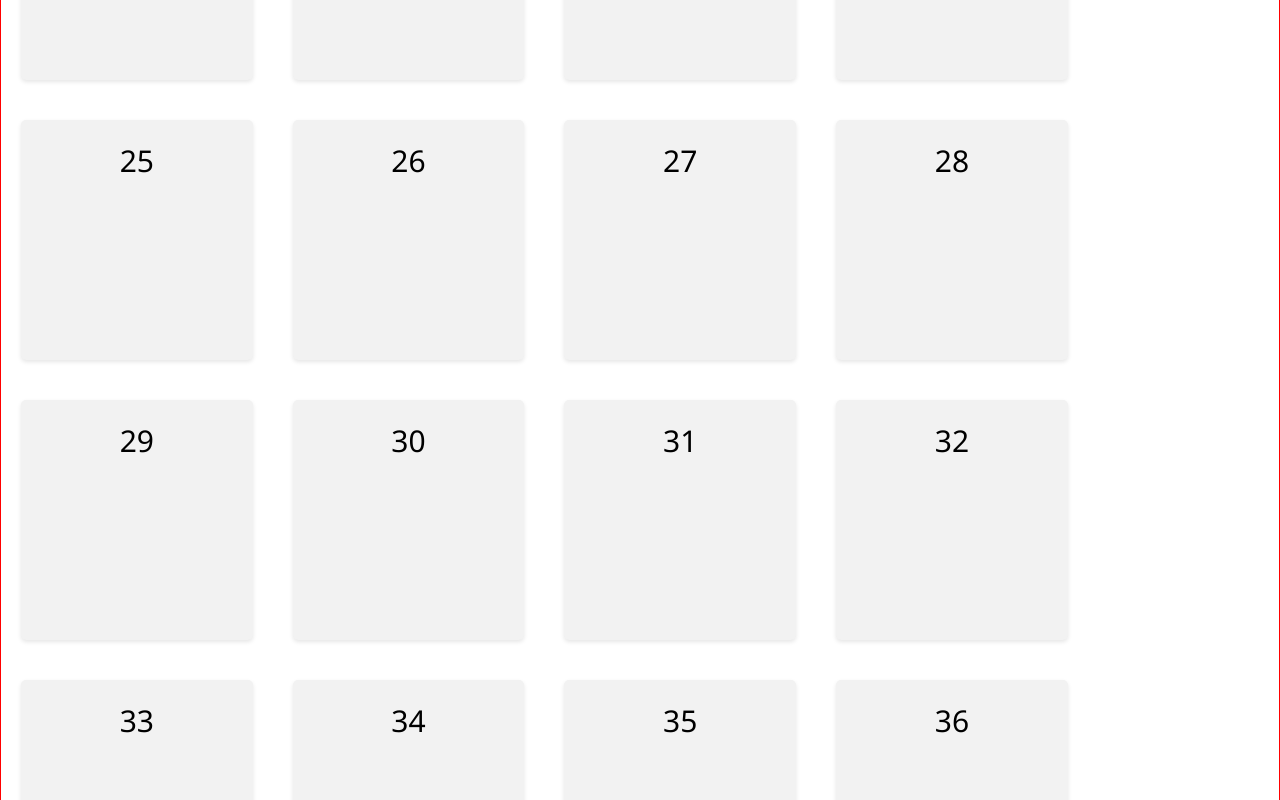
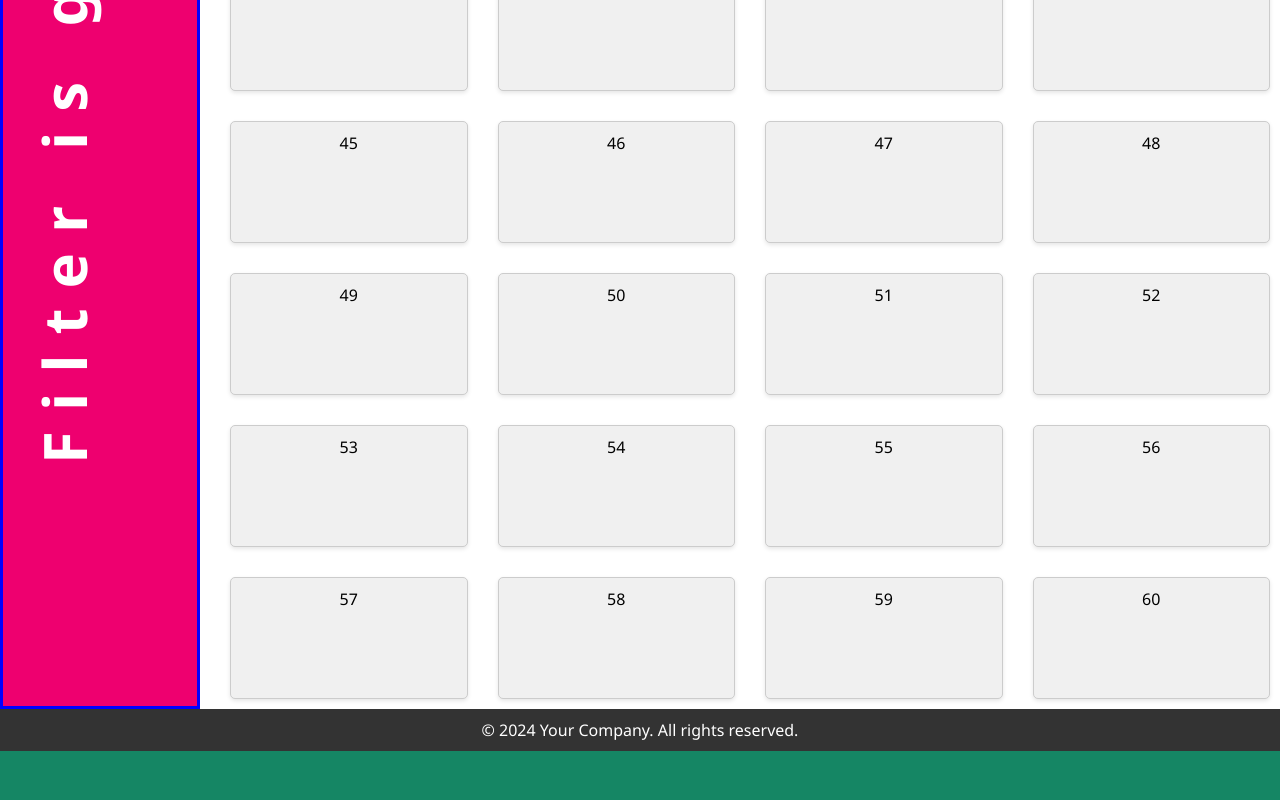
Before and after one commit to OlegParamey/PerfumeShop, a React (Create React App) app in the folder frontend/: page /perfumes in a window 1280 px wide. Shown: the part 1780-2580 px from the top of the page. After the commit the page ends 2531 px from the top, so only its background shows below. Built offline with nearby package versions, Linux system fonts and the light colour scheme.

Commit message:
added filter placeholder, fixed some styles

```diff
--- a/frontend/src/App.css
+++ b/frontend/src/App.css
@@ -28,6 +28,9 @@ footer {
     color: white;
     text-align: center;
     padding: 10px 0;
+    left: 0;
+    bottom: 0;
+    width: 100%;
 }
 
 a {
@@ -60,5 +63,5 @@ button:active {
 
 h1 {
     font-size: 60px;
-    margin-top: 20px;
+    margin: 20px;
 }
--- /dev/null
+++ b/frontend/src/components/Filter/Filter.jsx
@@ -0,0 +1,32 @@
+function Filter() {
+    return (
+        <div
+            style={{
+                color: 'white',
+                height: '100%',
+                width: '100%',
+                display: 'flex',
+                backgroundColor: '#ee006f',
+                border: '3px solid blue',
+                boxSizing: 'border-box',
+            }}
+        >
+            <h1
+                style={{
+                    transform: 'rotate(180deg)',
+                    padding: '40px 0px',
+                    writingMode: 'vertical-rl',
+                    letterSpacing: '20px',
+                    display: 'flex',
+                    textAlign: 'right',
+                    alignItems: 'center',
+                    justifyContent: 'center',
+                }}
+            >
+                Filter is going to be avialable soon!
+            </h1>
+        </div>
+    )
+}
+
+export default Filter
--- a/frontend/src/components/Footer.jsx
+++ b/frontend/src/components/Footer.jsx
@@ -1,6 +1,13 @@
 function Footer() {
     return (
-        <footer>
+        <footer
+            style={{
+                position: 'relative',
+                left: '0',
+                bottom: '0',
+                width: '100%',
+            }}
+        >
             <p>© 2024 Your Company. All rights reserved.</p>
         </footer>
     )
--- a/frontend/src/components/PerfumeCatalog/Perfumes.jsx
+++ b/frontend/src/components/PerfumeCatalog/Perfumes.jsx
@@ -1,6 +1,7 @@
+import { v4 as uuidv4 } from 'uuid'
 import styles from './Perfumes.module.css'
 import NUMBERS from '../../data/ArrayWithNumbers'
-import { v4 as uuidv4 } from 'uuid'
+import Filter from '../Filter/Filter'
 
 function Perfumes() {
     return (
@@ -10,15 +11,7 @@ function Perfumes() {
             </header>
             <main className={styles.perfumesMain}>
                 <div className={styles.perfumesLeftRow}>
-                    <div
-                        style={{
-                            height: '100%',
-                            width: '200px',
-                            backgroundColor: 'gray',
-                        }}
-                    >
-                        Left
-                    </div>
+                    <Filter />
                 </div>
 
                 <div className={styles.perfumesRightRow}>
--- a/frontend/src/components/PerfumeCatalog/Perfumes.module.css
+++ b/frontend/src/components/PerfumeCatalog/Perfumes.module.css
@@ -10,50 +10,42 @@
     background-color: #ee006f;
     color: #fff;
     width: 100%;
-    margin-bottom: 20px;
-    padding: 10px;
+    padding: 20px 0px;
 }
 
 .perfumesMain {
     background-color: #fff;
     color: #000;
-    display: flex;
-    justify-content: space-between;
+    /* justify-content: space-between; */
     width: 100%;
     margin: 0 auto;
-    flex-direction: row;
+    display: grid;
+    grid-template-columns: 200px 1fr; /* Слайдер 300px, карточки занимают оставшееся пространство */
+    gap: 20px; /* Отступ между слайдером и карточками */
 }
 
 .perfumesLeftRow {
-    border: 1px solid #ff0000;
     width: 200px;
-
     align-items: center;
     justify-content: center;
-    z-index: 1;
     /*here is property to hide the left bar*/
-    display: none;
+    display: block;
 }
 
 .perfumesRightRow {
-    border: 1px solid #ff0000;
-    z-index: 0;
-    /* flex: 1; */
-    /* flex-basis: 200px; */
-    display: flex;
-    flex-wrap: wrap;
-    align-items: center;
-    align-self: flex-start;
+    display: grid;
+    grid-template-columns: repeat(4, auto);
+    gap: 10px; /* Расстояние между карточками */
 }
 
 .perfumesBlock {
+    height: 100px;
+    width: auto;
+    background-color: #f0f0f0;
+    padding: 10px;
+    margin: 10px;
+    border: 1px solid #ccc;
     text-align: center;
-    min-height: 200px;
-    font-size: 30px;
-    width: 15%;
-    padding: 20px;
-    margin: 20px;
-    background-color: #f2f2f2;
     border-radius: 5px;
     box-shadow: 0 2px 4px rgba(0, 0, 0, 0.1);
 }
```
